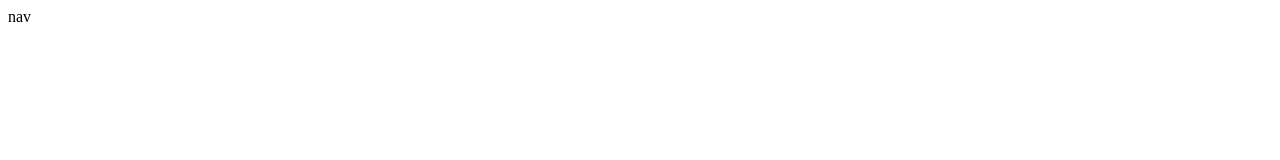
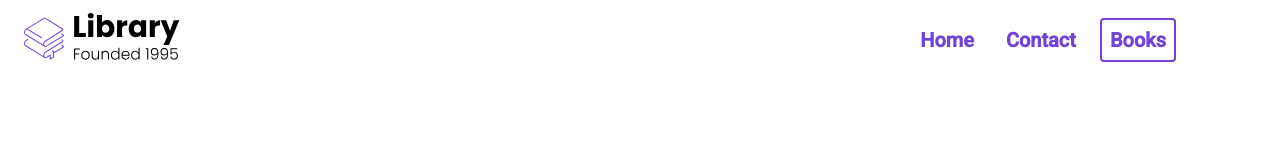
Before and after one commit to Darkazis/E-Commerce, a plain HTML site: page index.html in a window 1280 px wide. Drawn offline with Linux system fonts and the light colour scheme.

Commit message:
Nav Bar Developed

```diff
--- a/index.html
+++ b/index.html
@@ -10,7 +10,14 @@
 <body>
     <section>
         <nav>
-            nav
+            <div class="nav__container">
+                <img src="./assets/Library.svg" class="logo" alt="">
+                <ul class="nav__links">
+                    <li><a href="#" class="nav__link">Home</a></li>
+                    <li><a href="#" class="nav__link">Contact</a></li>
+                    <li><a href="#" class="nav__link nav__link--primary">Books</a></li>
+                </ul>
+            </div>
         </nav>
     </section>
 </body>
--- a/styles.css
+++ b/styles.css
@@ -0,0 +1,58 @@
+@import url('https://fonts.googleapis.com/css2?family=Lato:wght@400;700&family=Roboto:wght@500&display=swap');
+
+* {
+    color: red;
+    padding: 0;
+    margin: 0;
+    box-sizing: border-box;
+    font-family: 'Roboto', sans-serif;
+}
+
+nav {
+    height: 80px;
+    display: flex;
+    margin: 0 auto;
+}
+
+.nav__container {
+    width: 100%;
+    max-width: 1200px;
+    padding: 0 24px;
+    display: flex;
+    justify-content: space-between;
+    align-items: center;
+}
+
+.logo {
+    width: 160px;
+}
+
+ul {
+    display: flex;
+}
+
+li {
+    list-style-type: none;
+}
+
+.nav__link {
+    margin-left: 16px;
+    text-decoration: none;
+    font-size: 20px;
+    color: #7342d6;
+    font-weight: bold;
+    padding: 8px;
+}
+
+.nav__link:hover {
+    text-decoration: underline;
+}
+
+.nav__link--primary {
+    border: 2px solid #7342d6;
+    border-radius: 4px;
+}
+
+.nav__link--primary:hover {
+    text-decoration: none;
+}
```
